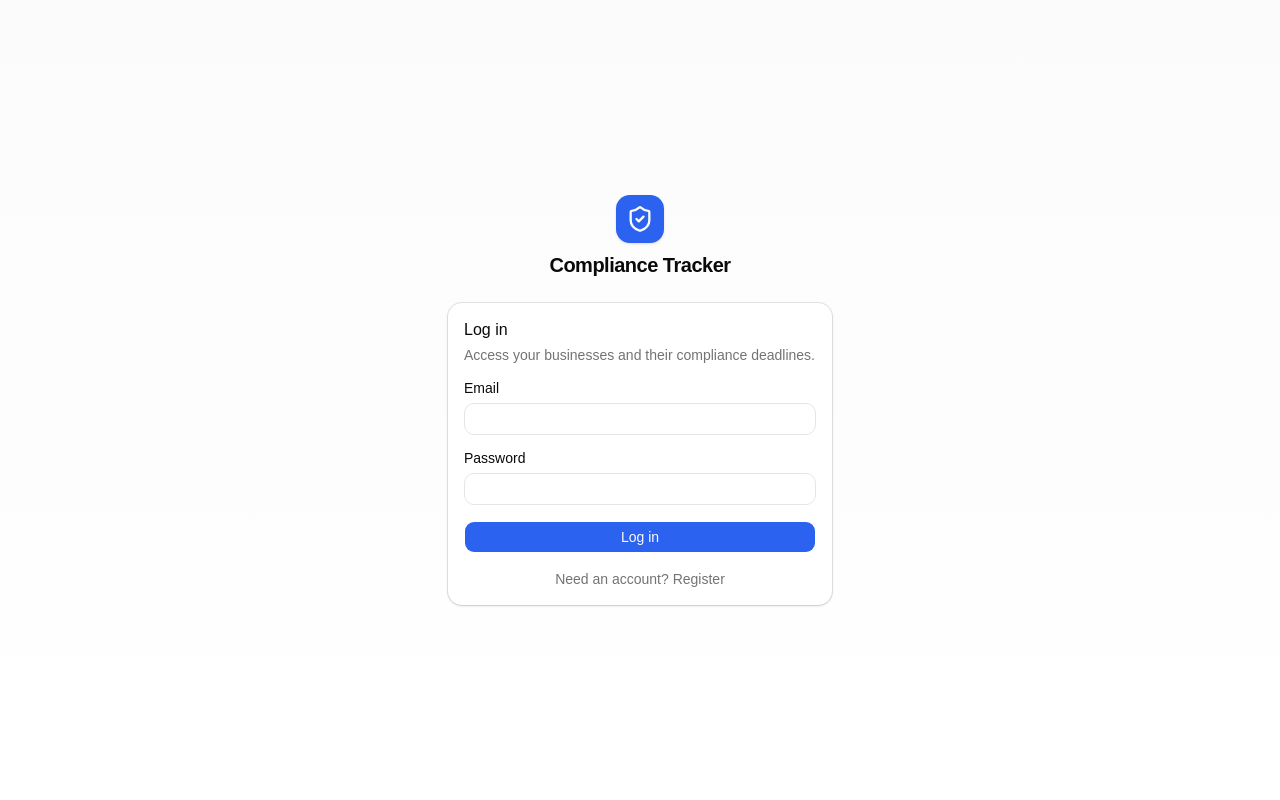
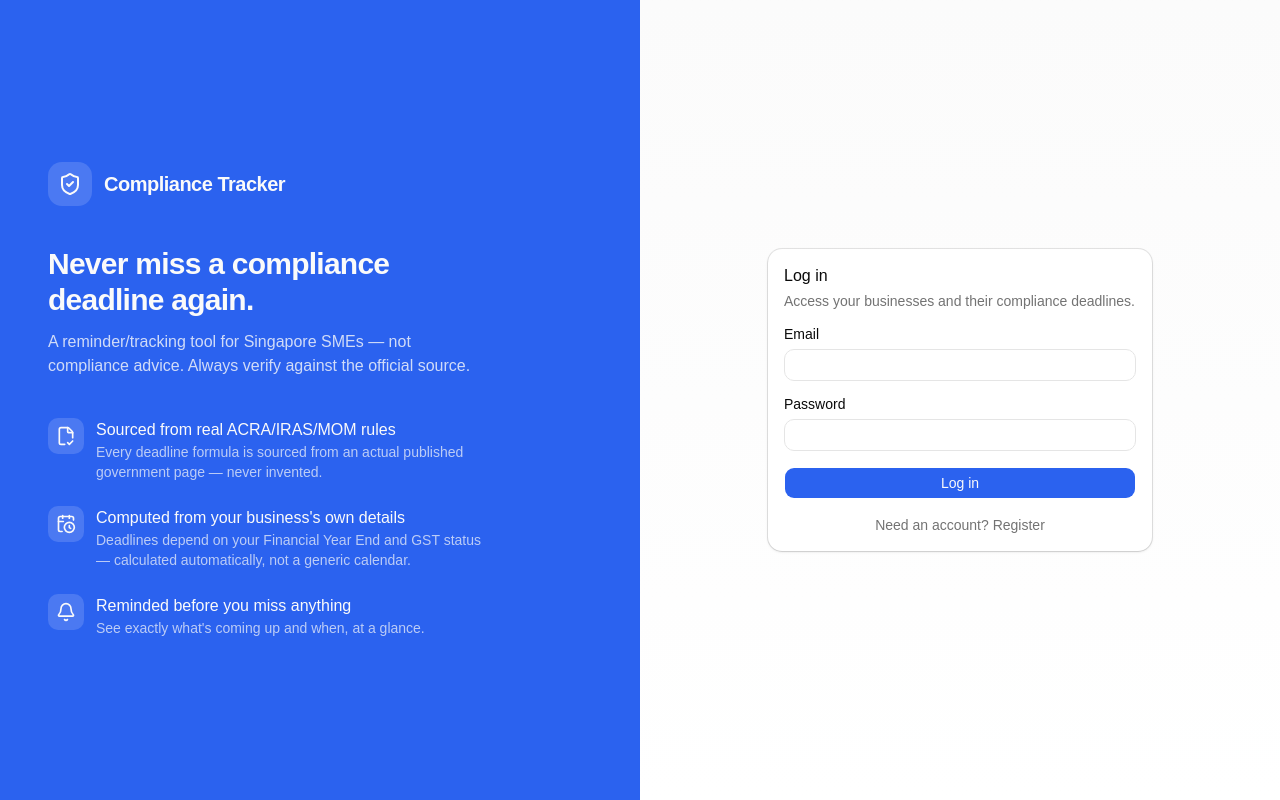
Before and after one commit to compliance-tracker/compliance-tracker-frontend, a React (Vite) app: page / in a window 1280 px wide. Built offline with nearby package versions, Linux system fonts and the light colour scheme; no server answers.

Commit message:
Redesign login page: split branding/value-prop panel + form, instead of a bare floating card

```diff
--- a/src/components/LoginForm.tsx
+++ b/src/components/LoginForm.tsx
@@ -1,5 +1,5 @@
 import { useState } from "react";
-import { ShieldCheck } from "lucide-react";
+import { Bell, CalendarClock, FileCheck2, ShieldCheck } from "lucide-react";
 import { Button } from "@/components/ui/button";
 import { Card, CardContent, CardDescription, CardHeader, CardTitle } from "@/components/ui/card";
 import { Input } from "@/components/ui/input";
@@ -10,6 +10,24 @@ import { auth } from "@/lib/auth";
 interface LoginFormProps {
   onAuthenticated: () => void;
 }
+
+const VALUE_PROPS = [
+  {
+    icon: FileCheck2,
+    title: "Sourced from real ACRA/IRAS/MOM rules",
+    description: "Every deadline formula is sourced from an actual published government page — never invented.",
+  },
+  {
+    icon: CalendarClock,
+    title: "Computed from your business's own details",
+    description: "Deadlines depend on your Financial Year End and GST status — calculated automatically, not a generic calendar.",
+  },
+  {
+    icon: Bell,
+    title: "Reminded before you miss anything",
+    description: "See exactly what's coming up and when, at a glance.",
+  },
+];
 
 export function LoginForm({ onAuthenticated }: LoginFormProps) {
   const [mode, setMode] = useState<"login" | "register">("login");
@@ -42,9 +60,46 @@ export function LoginForm({ onAuthenticated }: LoginFormProps) {
   }
 
   return (
-    <div className="flex min-h-screen items-center justify-center bg-gradient-to-b from-muted/40 to-background p-8">
+    <div className="grid min-h-screen lg:grid-cols-2">
+      {/* Branding/value-prop panel - hidden on small screens, since there's no room for it
+          alongside the form without both feeling cramped. */}
+      <div className="hidden flex-col justify-center gap-10 bg-primary p-12 text-primary-foreground lg:flex">
+        <div className="flex items-center gap-3">
+          <div className="flex h-11 w-11 items-center justify-center rounded-xl bg-primary-foreground/15">
+            <ShieldCheck className="h-6 w-6" />
+          </div>
+          <span className="text-xl font-semibold tracking-tight">Compliance Tracker</span>
+        </div>
+
+        <div className="max-w-md space-y-3">
+          <h2 className="text-3xl font-semibold tracking-tight">
+            Never miss a compliance deadline again.
+          </h2>
+          <p className="text-primary-foreground/80">
+            A reminder/tracking tool for Singapore SMEs — not compliance advice. Always verify
+            against the official source.
+          </p>
+        </div>
+
+        <div className="max-w-md space-y-6">
+          {VALUE_PROPS.map(({ icon: Icon, title, description }) => (
+            <div key={title} className="flex gap-3">
+              <div className="flex h-9 w-9 shrink-0 items-center justify-center rounded-lg bg-primary-foreground/15">
+                <Icon className="h-5 w-5" />
+              </div>
+              <div>
+                <p className="font-medium">{title}</p>
+                <p className="text-sm text-primary-foreground/70">{description}</p>
+              </div>
+            </div>
+          ))}
+        </div>
+      </div>
+
+      {/* Form panel */}
+      <div className="flex items-center justify-center bg-gradient-to-b from-muted/40 to-background p-8">
         <div className="w-full max-w-sm space-y-6">
-        <div className="flex flex-col items-center gap-2 text-center">
+          <div className="flex flex-col items-center gap-2 text-center lg:hidden">
             <div className="flex h-12 w-12 items-center justify-center rounded-xl bg-primary text-primary-foreground shadow-sm">
               <ShieldCheck className="h-7 w-7" />
             </div>
@@ -104,5 +159,6 @@ export function LoginForm({ onAuthenticated }: LoginFormProps) {
           </Card>
         </div>
       </div>
+    </div>
   );
 }
```
Lines whose indentation alone changed are shown as unchanged.
